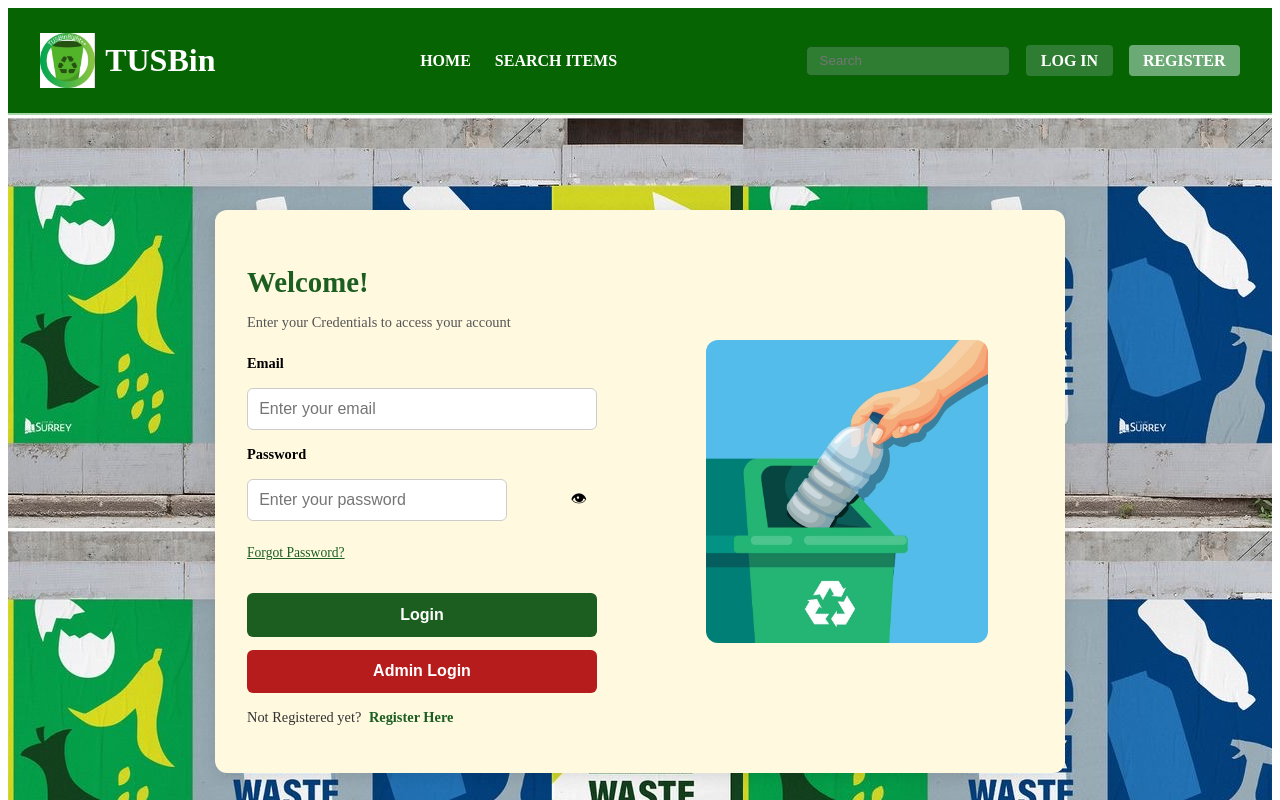
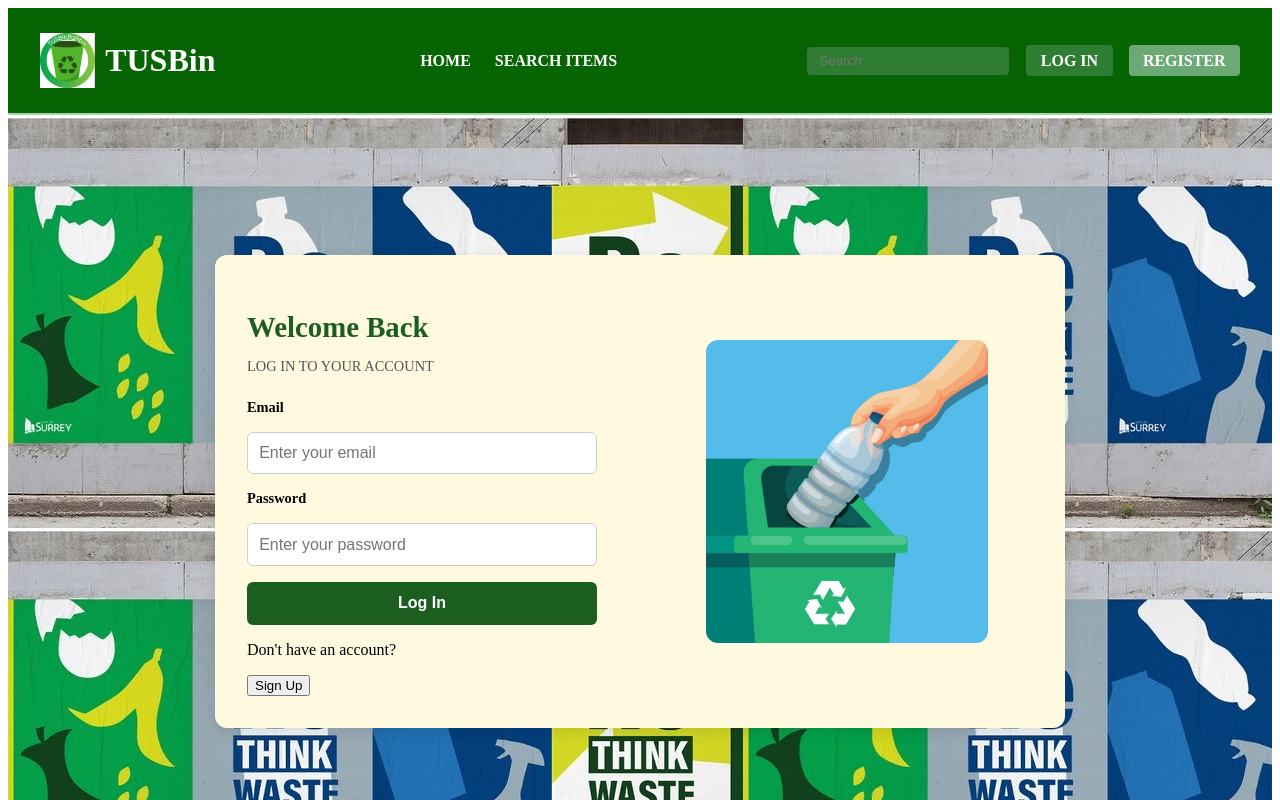
Before and after one commit to kalumfeanebanda/TUSBinGroup2, a Vue app in the folder tusg2frontend/: page /login in a window 1280 px wide. Shown: the top 800 px of the page. Built offline with nearby package versions, Linux system fonts and the light colour scheme.

Commit message:
user log in verification

```diff
--- a/tusg2frontend/src/pages/UserLogin.vue
+++ b/tusg2frontend/src/pages/UserLogin.vue
@@ -1,14 +1,9 @@
 <template>
   <div class="login-container">
-
-
     <div class="login-card">
       <div class="login-form">
-
-
-
-        <h2 class="title">Welcome!</h2>
-        <p class="subtitle">Enter your Credentials to access your account</p>
+        <h2 class="title">Welcome Back</h2>
+        <p class="subtitle">LOG IN TO YOUR ACCOUNT</p>
 
         <form @submit.prevent="handleLogin">
           <label>Email</label>
@@ -20,44 +15,26 @@
           />
 
           <label>Password</label>
-          <div style="position: relative;">
           <input
               v-model="password"
-                :type="showPassword ? 'text' : 'password'"
+              type="password"
               placeholder="Enter your password"
               required
-                style="padding-right: 2.5rem;"
           />
-            <span
-                @click="togglePassword"
-                style="position: absolute; right: 10px; top: 50%; transform: translateY(-50%); cursor: pointer;"
-            >
-              {{ showPassword ? '👁' : '👁' }}
-            </span>
-          </div>
 
-          <router-link
-              to="/forgot-password"
-              style="display: block; margin: 0.5rem 0 1rem; font-size: 0.85rem; color: #1b5e20; text-decoration: underline;"
-          >
-            Forgot Password?
-          </router-link>
-
-
-          <button type="submit" class="login-btn">Login</button>
+          <button type="submit" class="login-btn">Log In</button>
         </form>
 
+        <p v-if="successMessage" class="success-msg">{{ successMessage }}</p>
+        <p v-if="errorMessage" class="error-msg">{{ errorMessage }}</p>
 
-        <router-link to="/adminlogin">
-          <button class="admin-login-btn">Admin Login</button>
+        <div class="register-section">
+          <p>Don't have an account?</p>
+          <router-link to="/register">
+            <button class="small-register-btn">Sign Up</button>
           </router-link>
-
-        <p class="register-text">
-          Not Registered yet?
-          <router-link to="/register" class="register-link">Register Here</router-link>
-        </p>
         </div>
-
+      </div>
 
       <div class="login-image">
         <img src="@/assets/recycle.jpg" alt="Recycle" />
@@ -67,24 +44,57 @@
 </template>
 
 <script setup>
-import { ref } from 'vue'
-import { useRouter } from 'vue-router'
+import { ref } from "vue";
+import axios from "axios";
+import { useRouter } from "vue-router";
 
-const email = ref('')
-const password = ref('')
-const showPassword = ref(false)
-const router = useRouter()
+const router = useRouter();
 
-const handleLogin = () => {
+const email = ref("");
+const password = ref("");
+const successMessage = ref("");
+const errorMessage = ref("");
 
-  console.log('Email:', email.value)
-  console.log('Password:', password.value)
-  router.push('/')
+const handleLogin = async () => {
+  // --- Client-Side Validation (Minimal for Login) ---
+  if (!email.value || !password.value) {
+    errorMessage.value = "Please enter both email and password.";
+    successMessage.value = "";
+    return;
   }
 
-const togglePassword = () => {
-  showPassword.value = !showPassword.value
+  // Clear previous messages
+  errorMessage.value = "";
+  successMessage.value = "";
+
+  try {
+    const response = await axios.post("http://localhost:8081/api/login", {
+      email: email.value,
+      password: password.value,
+    });
+
+    if (response.data.status === "ok") {
+      // Assuming the API returns a token or user data on success
+      successMessage.value = "Login successful! Redirecting...";
+
+      // TODO: Store the authentication token/session data here
+      // Example: localStorage.setItem('userToken', response.data.token);
+
+      setTimeout(() => {
+        // Redirect to a dashboard or home page
+        router.push("/dashboard");
+      }, 1500);
+    } else {
+      // The server returned a 200 OK but with status: 'error'
+      errorMessage.value = response.data.message || "Login failed.";
     }
+  } catch (err) {
+    // Handle HTTP errors (e.g., 400 Bad Request, 500 Server Error)
+    console.error("Login Error:", err);
+    errorMessage.value =
+        err.response?.data?.message || "Invalid credentials or server error. Please try again.";
+  }
+};
 </script>
 
 <style scoped>
```
Also changed, not shown: 1 other file (tests, documents, lock files or other folders). Lines whose indentation alone changed are shown as unchanged.
